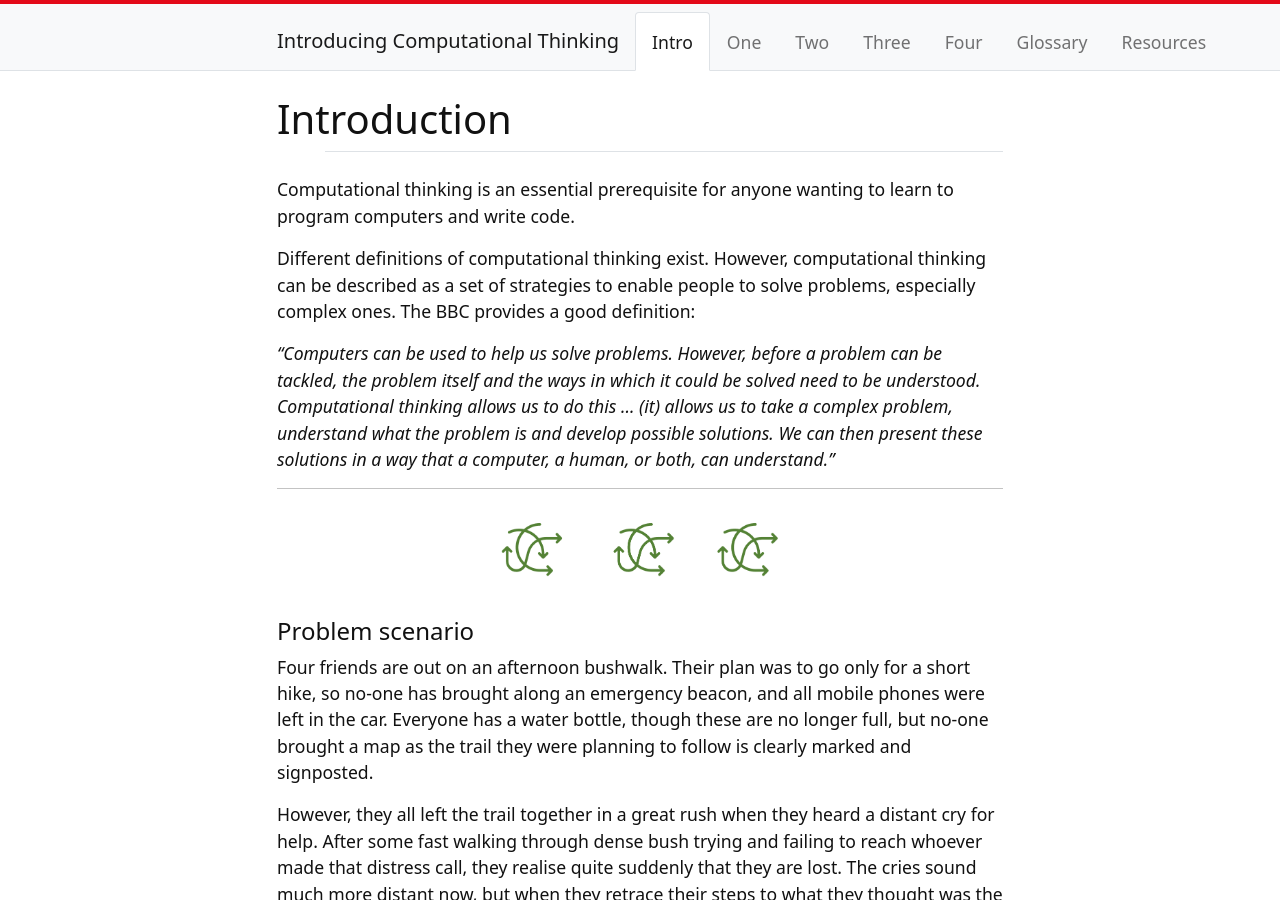
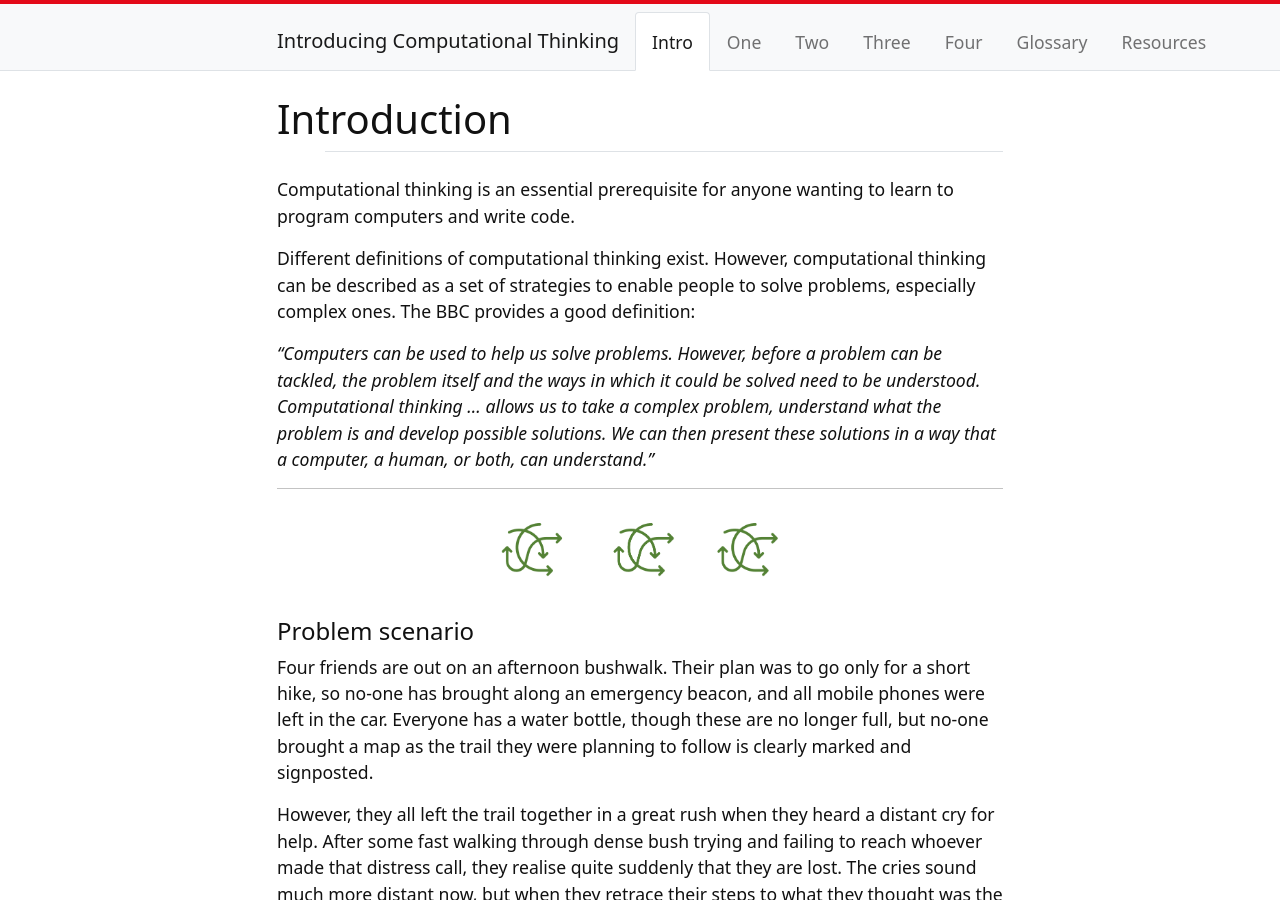
Before and after one commit to weaverbel/intro-computational-thinking, a Jekyll site: the page built from content/0-intro.md, in a window 1280 px wide and 900 px high. Built offline with Jekyll 4.4.1, drawn with Linux system fonts in a browser that asks for light colours.

Commit message:
Update 0-intro.md
add a heading and shorten a quote

```diff
--- a/content/0-intro.md
+++ b/content/0-intro.md
@@ -7,7 +7,7 @@ Computational thinking is an essential prerequisite for anyone wanting to learn
 
 Different definitions of computational thinking exist. However, computational thinking can be described as a set of strategies to enable people to solve problems, especially complex ones. The BBC provides a good definition:
 
-*"Computers can be used to help us solve problems. However, before a problem can be tackled, the problem itself and the ways in which it could be solved need to be understood. Computational thinking allows us to do this ... (it) allows us to take a complex problem, understand what the problem is and develop possible solutions. We can then present these solutions in a way that a computer, a human, or both, can understand."*
+*"Computers can be used to help us solve problems. However, before a problem can be tackled, the problem itself and the ways in which it could be solved need to be understood. Computational thinking ... allows us to take a complex problem, understand what the problem is and develop possible solutions. We can then present these solutions in a way that a computer, a human, or both, can understand."*
 
 ---------
 
```
Also changed, not shown: other parts of content/0-intro.md (+2 -0 lines).
